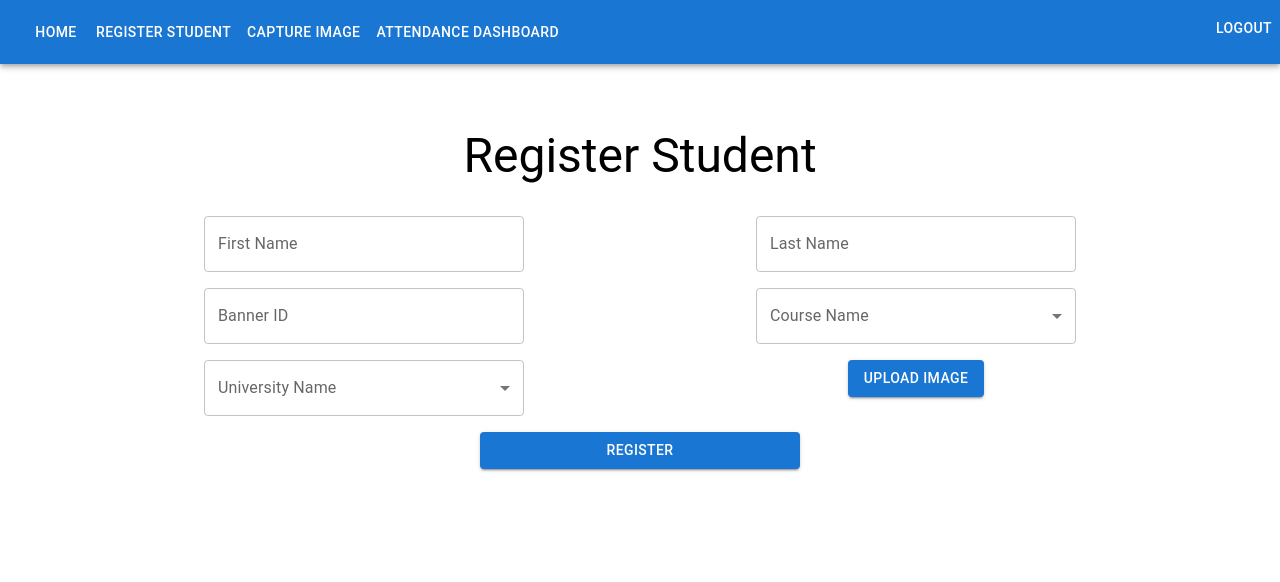
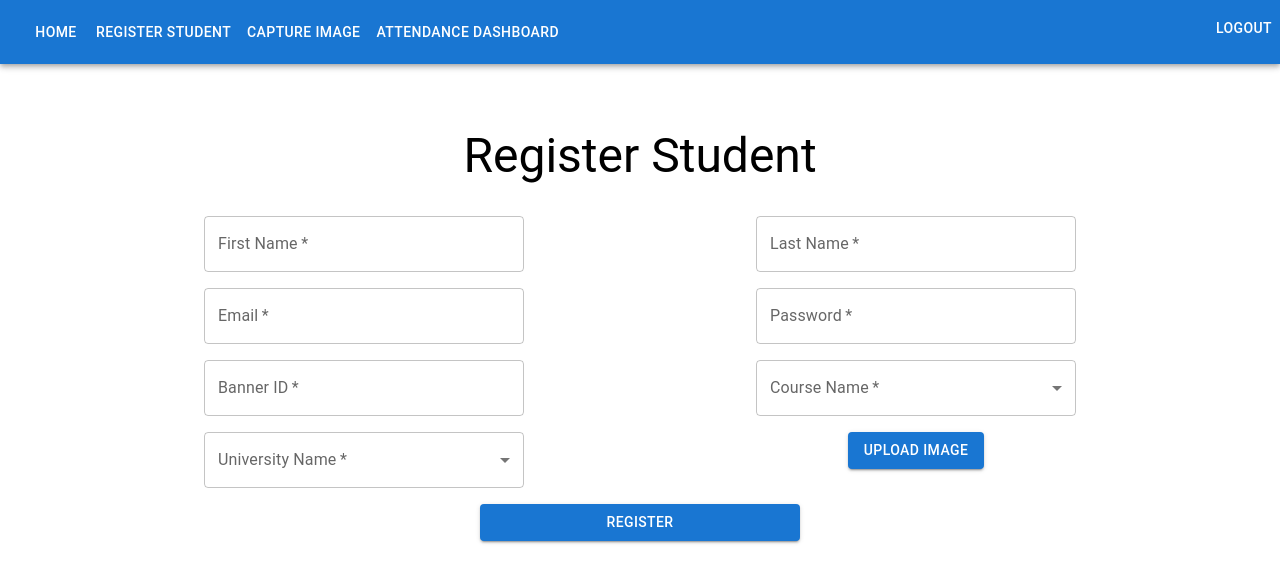
Before and after one commit to Anjali0407-git/SAMS-facial-recognition, a React (Create React App) app in the folder client-app/: page /registerstudent in a window 1280 px wide. Shown: the top 582 px of the page. Built offline with nearby package versions, Linux system fonts and the light colour scheme.

Commit message:
Added changes for role based menu

```diff
--- a/client-app/src/components/Header.tsx
+++ b/client-app/src/components/Header.tsx
@@ -1,15 +1,26 @@
-// Header.js
 import React from 'react';
-
 import { Link as RouterLink } from 'react-router-dom';
-import { AppBar, Toolbar, Button, Typography, Container, Box } from '@mui/material';
+import { AppBar, Toolbar, Button } from '@mui/material';
 
 const Header = () => {
+  const role = localStorage.getItem('role'); // Retrieve role from local storage
+
+  const handleLogout = () => {
+    localStorage.removeItem('token');
+    localStorage.removeItem('role');
+  };
+
   return (
     <header>
       <AppBar position="static">
         <Toolbar>
           <Button color="inherit" component={RouterLink} to="/home">Home</Button>
+          {role === 'student' ? (
+            <Button color="inherit" component={RouterLink} to="/dashboard">
+              Attendance Dashboard
+            </Button>
+          ) : (
+            <>
               <Button color="inherit" component={RouterLink} to="/registerstudent">
                 Register Student
               </Button>
@@ -19,8 +30,17 @@ const Header = () => {
               <Button color="inherit" component={RouterLink} to="/dashboard">
                 Attendance Dashboard
               </Button>
-          <Button color="inherit" component={RouterLink} to="/loginregisterpage" style={{ position: 'absolute', right: 0, top: '10px' }}>
-          Logout</Button>
+            </>
+          )}
+          <Button
+            color="inherit"
+            component={RouterLink}
+            to="/loginregisterpage"
+            onClick={handleLogout}
+            style={{ position: 'absolute', right: 0, top: '10px' }}
+          >
+            Logout
+          </Button>
         </Toolbar>
       </AppBar>
     </header>
--- a/client-app/src/components/LoginRegisterPage.tsx
+++ b/client-app/src/components/LoginRegisterPage.tsx
@@ -17,6 +17,7 @@ const LoginRegisterPage: React.FC = () => {
     const formData = new FormData(e.currentTarget);
     const bannerId = formData.get('bannerId') as string;
     const password = formData.get('password') as string;
+    const role = "admin";
 
     try {
       const response = await fetch(`${process.env.REACT_APP_SERVER_URL}signin`, {
@@ -30,6 +31,7 @@ const LoginRegisterPage: React.FC = () => {
       const data = await response.json();
       if (response.ok) {
         localStorage.setItem('token', data.access_token); // Save token
+        localStorage.setItem('role', data.role);
         navigate('/home');
       } else {
         setSnackbarSeverity('error');
@@ -51,6 +53,7 @@ const LoginRegisterPage: React.FC = () => {
     const email = formData.get('email') as string;
     const password = formData.get('password') as string;
     const name = formData.get('name') as string;
+    const role = "admin";
 
     try {
       const response = await fetch(`${process.env.REACT_APP_SERVER_URL}signup`, {
@@ -58,7 +61,7 @@ const LoginRegisterPage: React.FC = () => {
         headers: {
           'Content-Type': 'application/x-www-form-urlencoded',
         },
-        body: new URLSearchParams({ bannerId, email, password, name })
+        body: new URLSearchParams({ bannerId, email, password, name, role })
       });
 
       const data = await response.json();
--- a/client-app/src/components/RegisterStudent.tsx
+++ b/client-app/src/components/RegisterStudent.tsx
@@ -20,7 +20,9 @@ const RegisterStudent: React.FC = () => {
     courseName: '',
     universityName: '',
     image: null as File | null,
-    imageStr: ''
+    imageStr: '',
+    student_email: '',
+    student_password: ''
   });
     const [open, setOpen] = useState(false);
     type SeverityType = AlertColor | undefined;
@@ -76,6 +78,12 @@ const RegisterStudent: React.FC = () => {
   const handleSubmit = async (event: FormEvent) => {
     event.preventDefault();
 
+    if (!student.firstName || !student.lastName || !student.bannerId || !student.courseName || !student.universityName || !student.image || !student.student_email || !student.student_password) {
+      setAlertInfo({ severity: 'error', message: 'All fields are mandatory. Please fill out each field.' });
+      setOpen(true);
+      return;
+    }
+
     try {
       console.log('preparing data to launch', student)
       // Send the request to your backend
@@ -91,7 +99,9 @@ const RegisterStudent: React.FC = () => {
           banner_id: student.bannerId,
           course_name: student.courseName,
           university_name: student.universityName,
-          image: student.imageStr
+          image: student.imageStr,
+          student_email: student.student_email,
+          student_password: student.student_password
         }),
       });
 
@@ -120,16 +130,22 @@ const RegisterStudent: React.FC = () => {
 
       <Grid container spacing={2}>
               <Grid size={{ xs: 12, sm: 6 }}>
-          <TextField label="First Name" variant="outlined" name="firstName" value={student.firstName} onChange={handleInputChange} fullWidth sx={{ maxWidth: '25vw' }} />
+          <TextField label="First Name" variant="outlined" name="firstName" value={student.firstName} onChange={handleInputChange} fullWidth sx={{ maxWidth: '25vw' }} required />
         </Grid>
         <Grid size={{ xs: 12, sm: 6 }}>
-          <TextField label="Last Name" variant="outlined" name="lastName" value={student.lastName} onChange={handleInputChange} fullWidth sx={{ maxWidth: '25vw' }} />
+          <TextField label="Last Name" variant="outlined" name="lastName" value={student.lastName} onChange={handleInputChange} fullWidth sx={{ maxWidth: '25vw' }} required />
         </Grid>
         <Grid size={{ xs: 12, sm: 6 }}>
-          <TextField label="Banner ID" variant="outlined" name="bannerId" value={student.bannerId} onChange={handleInputChange} fullWidth sx={{ maxWidth: '25vw' }}/>
+          <TextField label="Email" variant="outlined" name="student_email" value={student.student_email} onChange={handleInputChange} fullWidth sx={{ maxWidth: '25vw' }} required />
         </Grid>
         <Grid size={{ xs: 12, sm: 6 }}>
-          <FormControl fullWidth sx={{ maxWidth: '25vw' }}>
+          <TextField label="Password" type="password" variant="outlined" name="student_password" value={student.student_password} onChange={handleInputChange} fullWidth sx={{ maxWidth: '25vw' }} required />
+        </Grid>
+        <Grid size={{ xs: 12, sm: 6 }}>
+          <TextField label="Banner ID" variant="outlined" name="bannerId" value={student.bannerId} onChange={handleInputChange} fullWidth sx={{ maxWidth: '25vw' }} required/>
+        </Grid>
+        <Grid size={{ xs: 12, sm: 6 }}>
+          <FormControl fullWidth sx={{ maxWidth: '25vw' }} required>
             <InputLabel>Course Name</InputLabel>
             <Select name="courseName" value={student.courseName} label="Course Name" onChange={handleSelectChange}>
               <MenuItem value="Course 1">Course 1</MenuItem>
@@ -138,7 +154,7 @@ const RegisterStudent: React.FC = () => {
           </FormControl>
         </Grid>
         <Grid size={{ xs: 12, sm: 6 }}>
-          <FormControl fullWidth sx={{ maxWidth: '25vw' }}>
+          <FormControl fullWidth sx={{ maxWidth: '25vw' }} required>
             <InputLabel>University Name</InputLabel>
             <Select name="universityName" value={student.universityName} onChange={handleSelectChange}>
               <MenuItem value="University 1">University 1</MenuItem>
```
Also changed, not shown: 2 other files (tests, documents, lock files or other folders). Lines whose indentation alone changed are shown as unchanged.
